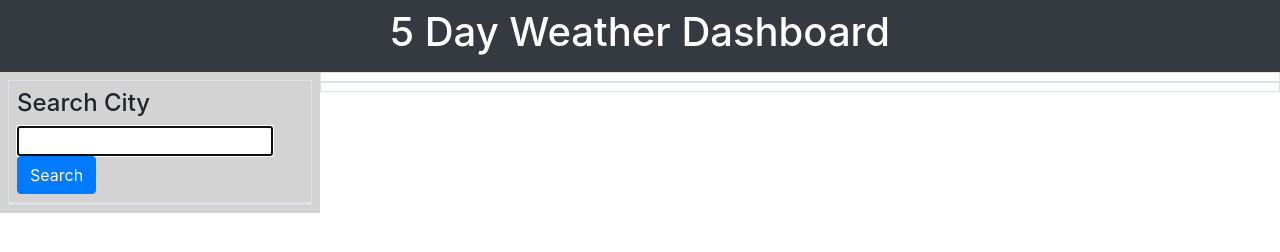
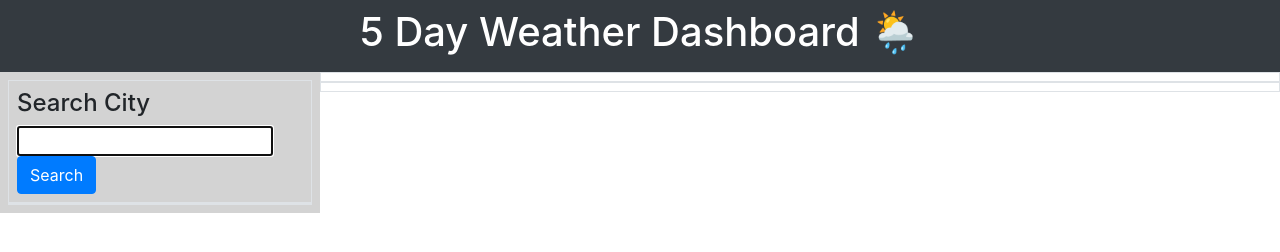
Before and after one commit to giselamarque/StarWeather, a plain HTML site: page index.html in a window 1280 px wide. Drawn offline with nearby package versions, Linux system fonts and the light colour scheme.

Commit message:
finalchange

```diff
--- a/index.html
+++ b/index.html
@@ -17,7 +17,7 @@
 
 <body>
     <header class = "bg-dark text-white text-center p-2">
-        <h1>5 Day Weather Dashboard</h1>
+        <h1>5 Day Weather Dashboard 🌦</h1>
 
     </header>
 
```
